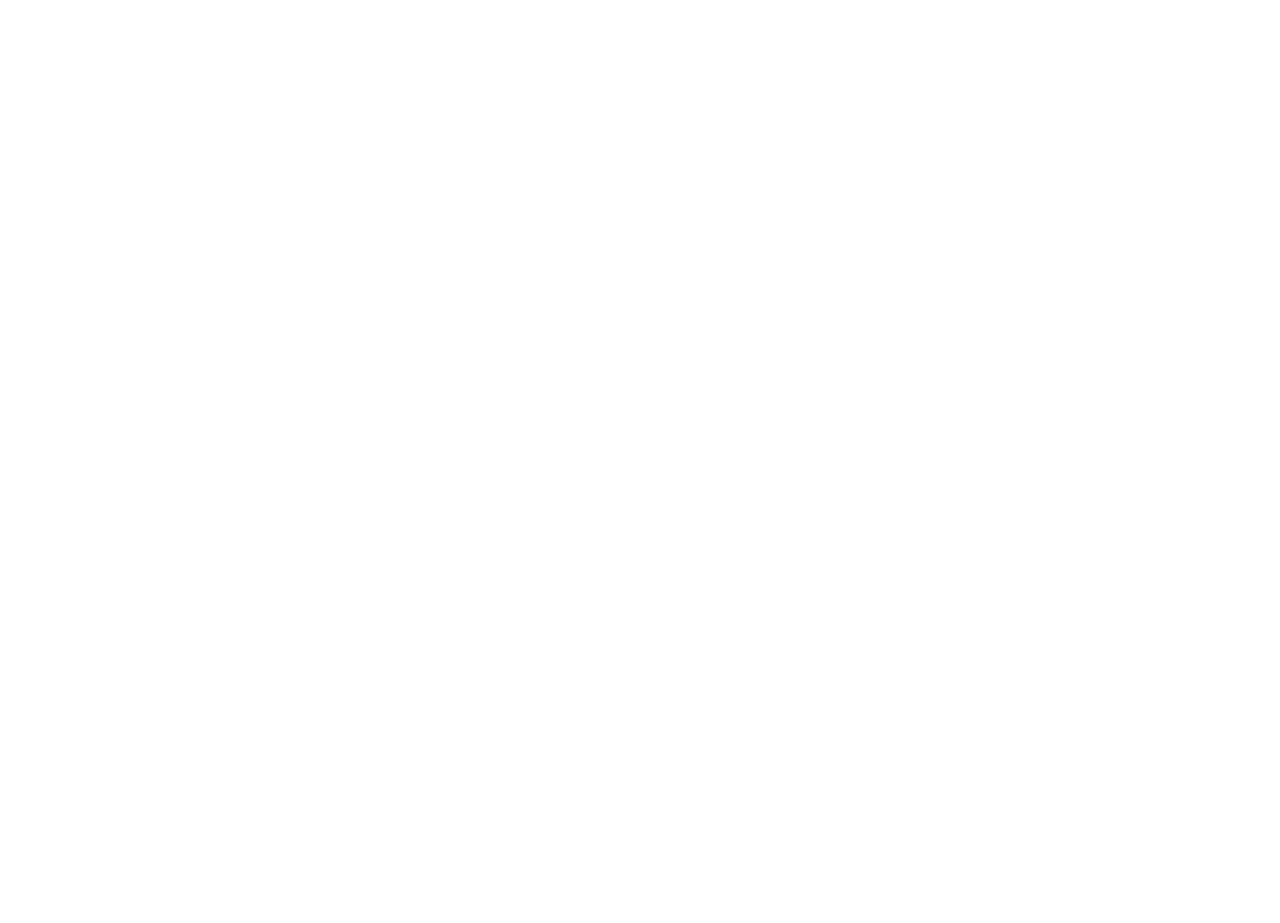
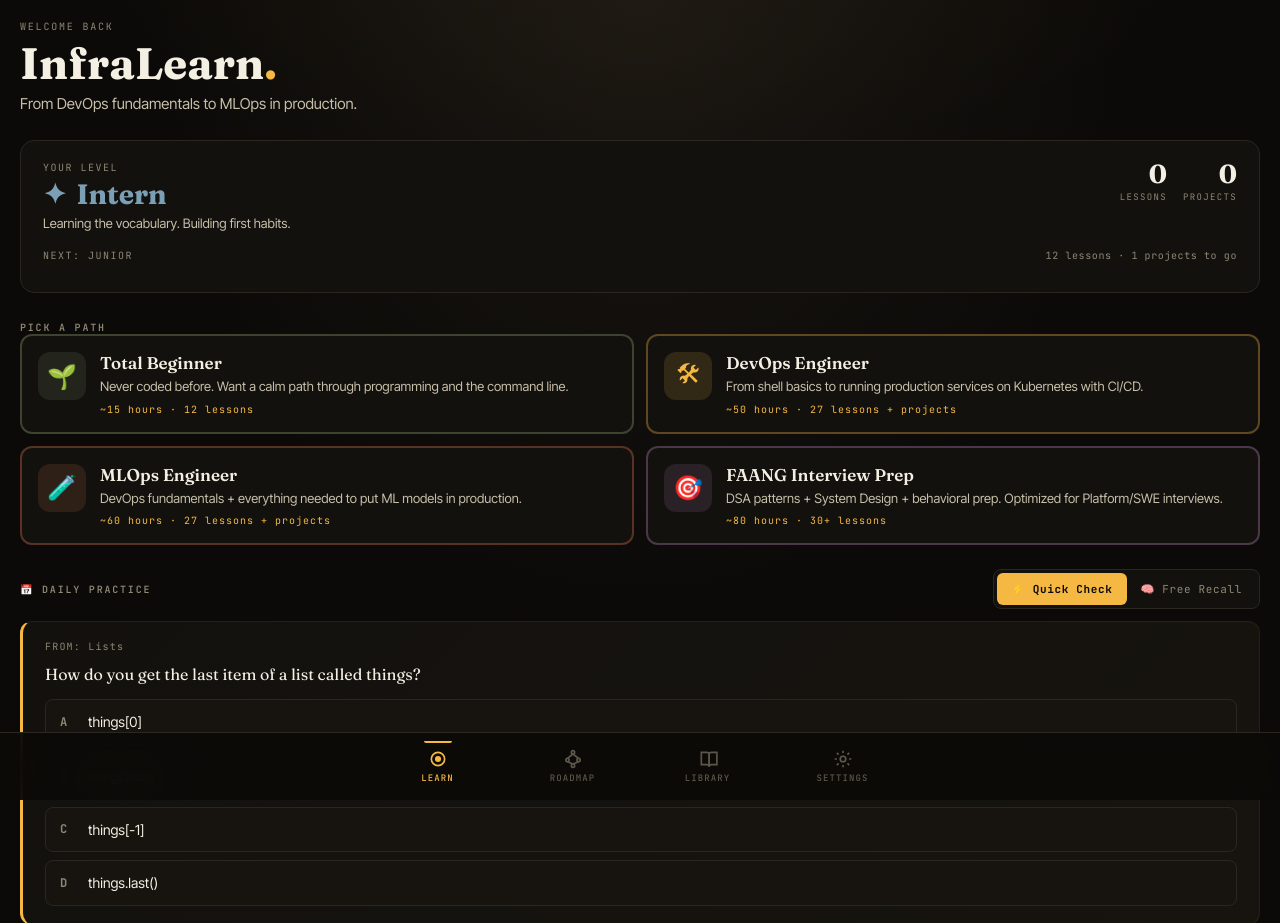
Before and after one commit to bchocyn/MLOps-Fundaments-learning-page, a plain HTML site: page index.html in a window 1280 px wide. Shown: the top 923 px of the page. Before the commit the page ends 800 px from the top, so only its background shows below. Drawn offline with Linux system fonts and the light colour scheme.

Commit message:
Update index.html
Signed-off-by: Brandon Heng <bhkeije@gmail.com>

```diff
--- a/index.html
+++ b/index.html
@@ -17,8 +17,8 @@
   <link rel="preconnect" href="https://fonts.gstatic.com" crossorigin>
   <link href="https://fonts.googleapis.com/css2?family=Fraunces:ital,opsz,wght@0,9..144,400;0,9..144,600;0,9..144,700;0,9..144,900;1,9..144,400;1,9..144,600&family=JetBrains+Mono:wght@400;500;600;700&family=Inter+Tight:wght@400;500;600;700&display=swap" rel="stylesheet">
 
-  <script type="module" crossorigin src="/MLOps-Fundaments-learning-page/infralearn-v11/assets/index-BTU1XRHT.js"></script>
-  <link rel="stylesheet" crossorigin href="/MLOps-Fundaments-learning-page/infralearn-v11/assets/index-C0r4aBqN.css">
+  <script type="module" crossorigin src="/MLOps-Fundaments-learning-page/infralearn-v11/assets/index-BX6WfZ6g.js"></script>
+  <link rel="stylesheet" crossorigin href="/MLOps-Fundaments-learning-page/infralearn-v11/assets/index-DN119kyw.css">
 </head>
 <body>
   <div id="root"></div>
```
